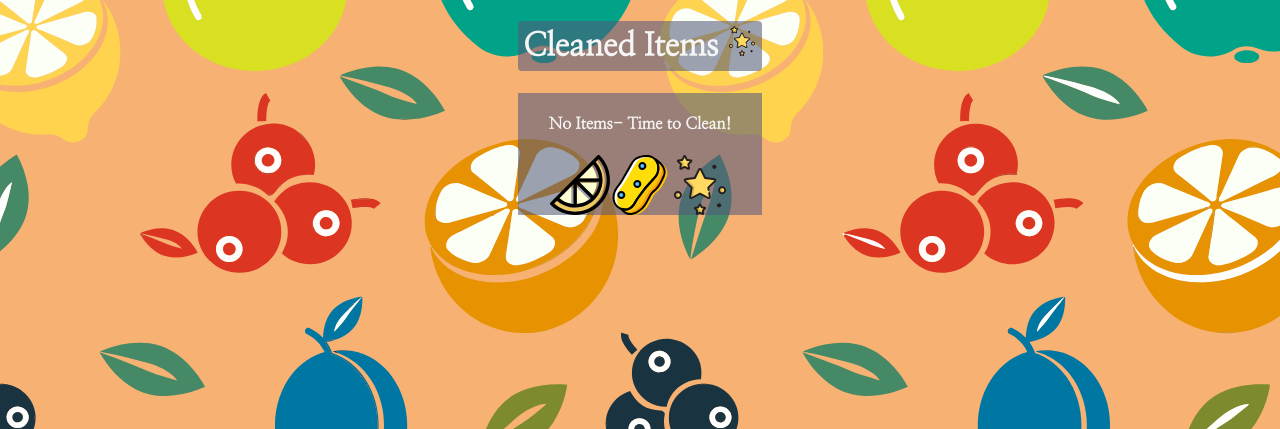
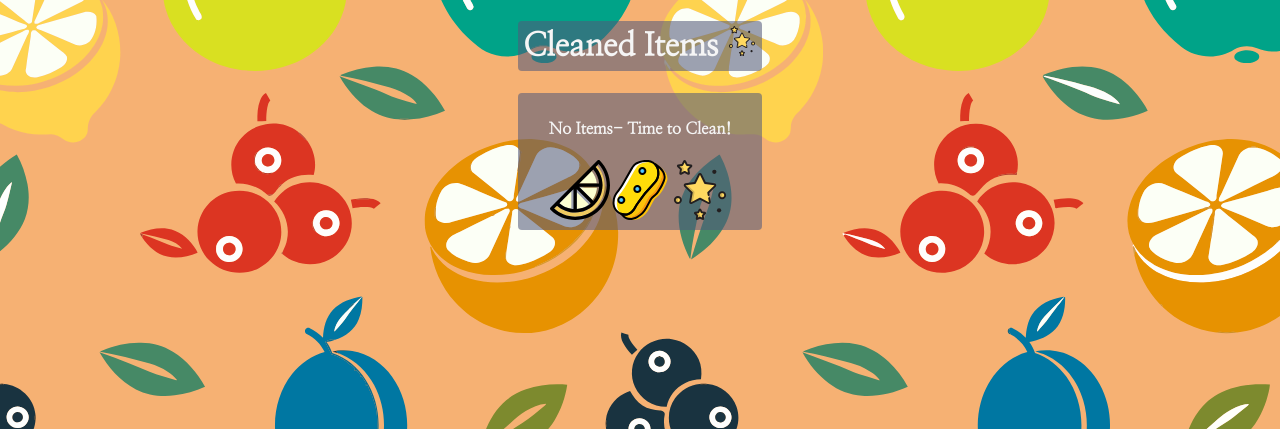
Before and after one commit to rharen11/swept-away, a Django app: page /items/ in a window 1280 px wide. Shown: the part 64-493 px from the top of the page. Run offline with Django 4.2, Linux system fonts and the light colour scheme; the visitor is signed in with stand-in values (Sample User, id 1); data that the repository does not hold is empty; some web fonts are replaced.

Commit message:
adjust no cleaned items

```diff
--- a/main_app/static/css/items/item-index.css
+++ b/main_app/static/css/items/item-index.css
@@ -65,6 +65,8 @@
   display: flex;
   flex-direction: column;
   justify-content: center;
+  padding: 5px;
+  border-radius: 4px;
 }
 
 .no-items-msg {
@@ -75,4 +77,5 @@
 .no-items-img {
   display: flex;
   justify-content: center;
+  padding-bottom: 5px;
 }
```
Also changed, not shown: 6 other files.
